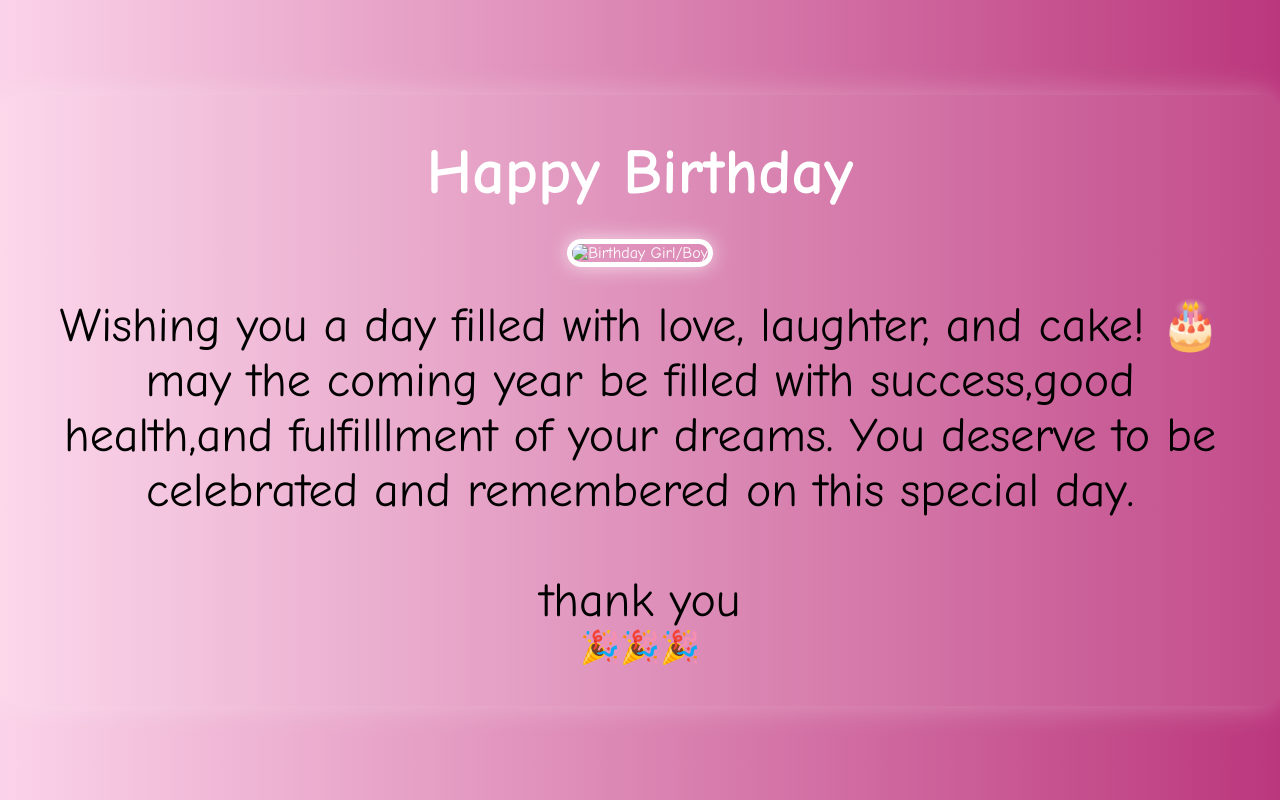
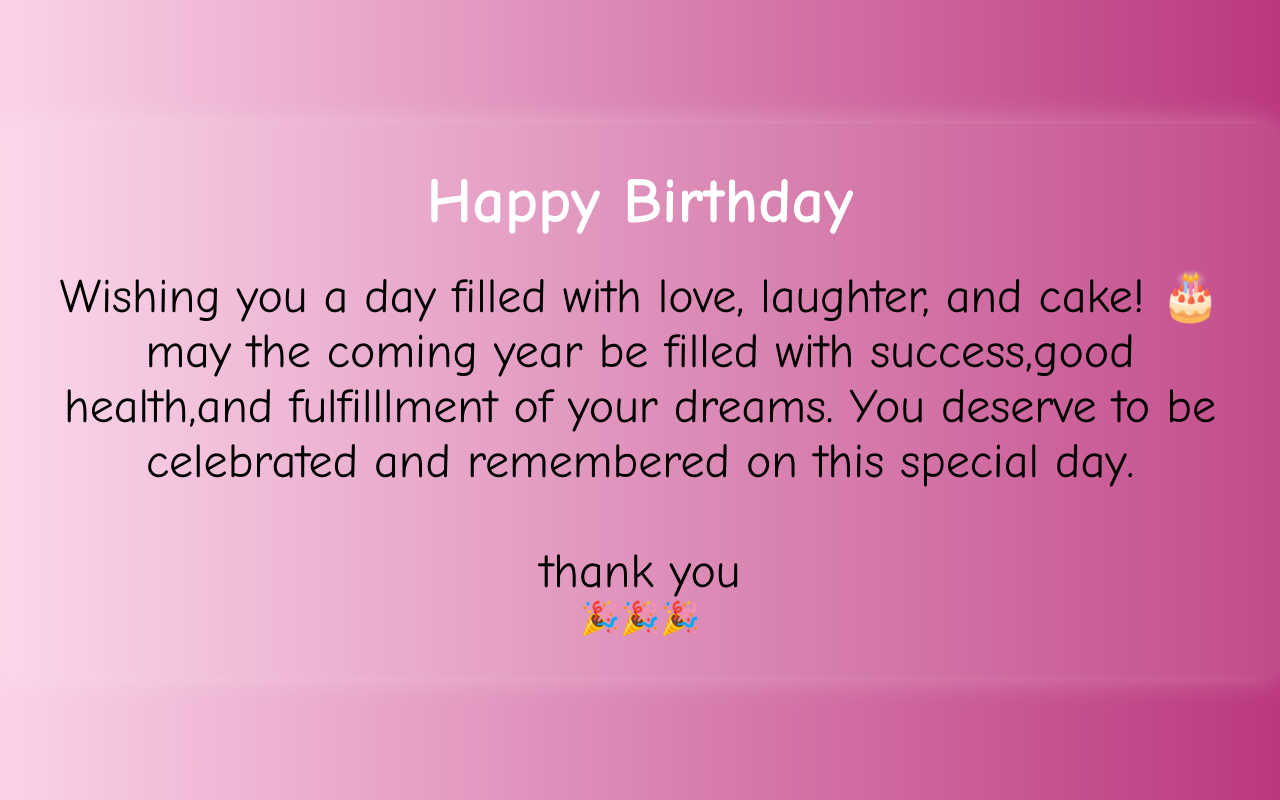
Before and after one commit to Renhub-ux/project1, a plain HTML site: page birth.html in a window 1280 px wide. Drawn offline with Linux system fonts and the light colour scheme.

Commit message:
Update birth.html

```diff
--- a/birth.html
+++ b/birth.html
@@ -74,7 +74,7 @@
     <!-- <h1>🎉 Happy Birthday,lily! 🎉</h1> -->
     <h1>Happy Birthday <span id="userName"></span></h1>
     <div class="photo">
-      <img src=".jpg" alt="Birthday Girl/Boy">
+     <!-- <img src=".jpg" alt="Birthday Girl/Boy">-->
     </div>
     <p>Wishing you a day filled with love, laughter, and cake! 🎂 </p>
     <p>may the coming year be filled with success,good health,and fulfilllment
```
